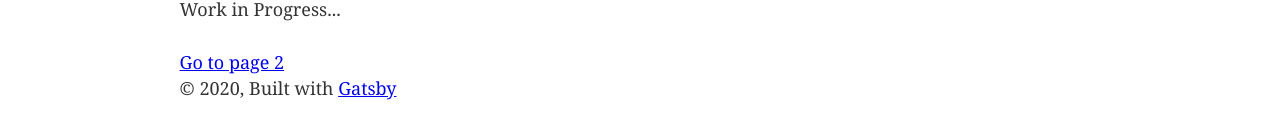
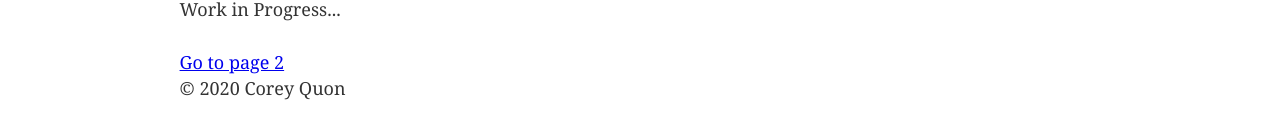
Before and after one commit to cquon/coreyquon-website, a Gatsby site: page / in a window 1280 px wide. Shown: the part 197-336 px from the top of the page. Built offline with nearby package versions, Linux system fonts and the light colour scheme; Gatsby itself is replaced by a stand-in of ours.

Commit message:
Update Website Footer

```diff
--- a/src/components/layout.js
+++ b/src/components/layout.js
@@ -34,11 +34,7 @@
         }}
       >
         <main>{children}</main>
-        <footer>
-          © {new Date().getFullYear()}, Built with
-          {` `}
-          <a href="https://www.gatsbyjs.org">Gatsby</a>
-        </footer>
+        <footer>© {new Date().getFullYear()} Corey Quon</footer>
       </div>
     </>
   )
```
